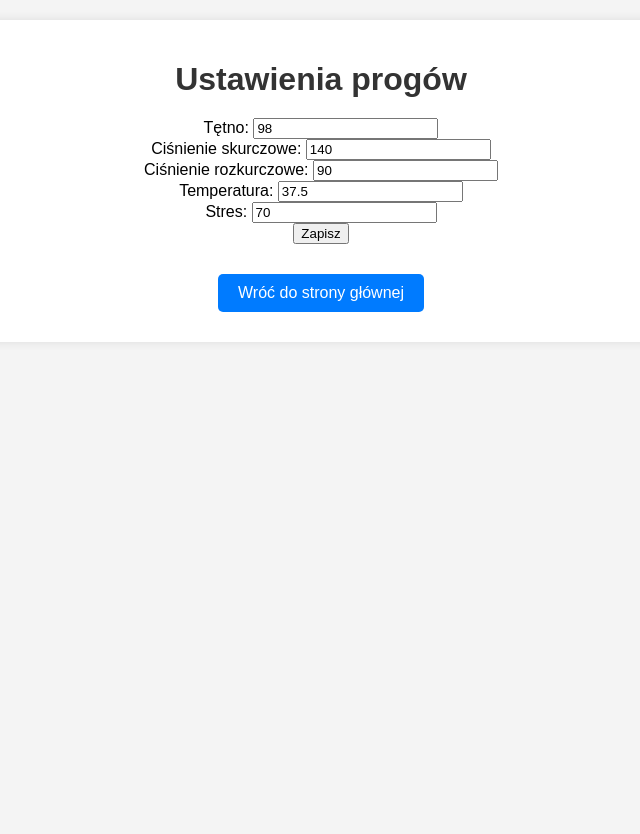
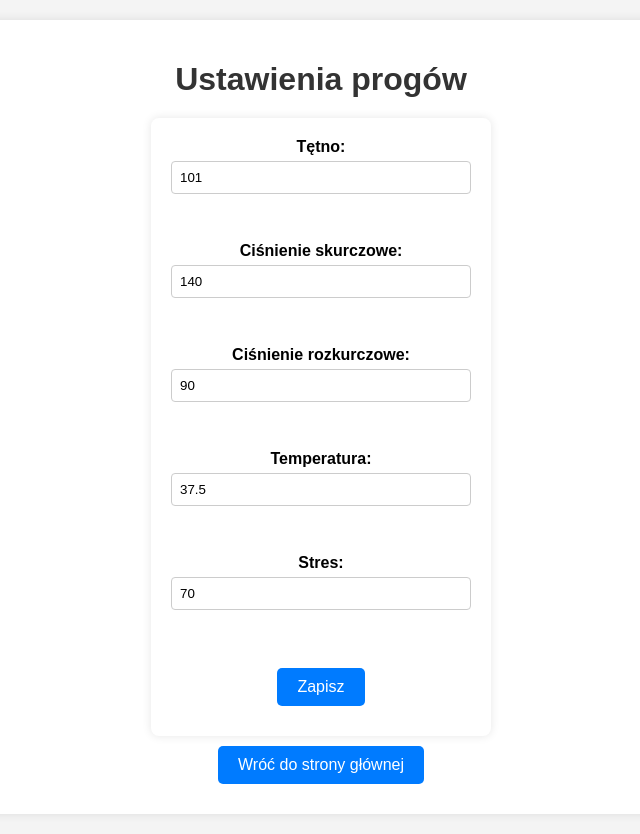
Before and after one commit to tofix96/ad_projekt, a Flask app: page /settings in a window 1280 px wide; the page is wider, and only the part inside the window is pictured. Shown: that part, without its empty margins (359-999 px from the left). Before the commit the page ends 312 px from the top of that part, so only its background shows below. Run offline with Flask 3, Linux system fonts and the light colour scheme.

Commit message:
Second commit

```diff
--- a/routes.py
+++ b/routes.py
@@ -164,16 +164,11 @@ def upload_file():
             try:
                 new_data = load_json(file_path)
                 validate_data(new_data)
-
-                # Przeniesienie danych z data.json do history.json
                 existing_data = load_json('data.json')
                 history_data = load_json('history.json')
                 history_data.extend(existing_data)
                 save_json('history.json', history_data)
-
-                # Zapisanie nowych danych do data.json
                 save_json('data.json', new_data)
-
                 return redirect(url_for('index'))
             except json.JSONDecodeError as e:
                 print(f"Error decoding JSON file: {e}")
--- a/settings.json
+++ b/settings.json
@@ -1 +1 @@
-{"heart_rate_threshold": "98", "blood_pressure_systolic_threshold": "140", "blood_pressure_diastolic_threshold": "90", "temperature_threshold": "37.5", "stress_threshold": "70"}
+{"heart_rate_threshold": "101", "blood_pressure_systolic_threshold": "140", "blood_pressure_diastolic_threshold": "90", "temperature_threshold": "37.5", "stress_threshold": "70"}
--- a/static/styles.css
+++ b/static/styles.css
@@ -142,3 +142,26 @@ table th {
     border-radius: 20px;
     height: auto;
 }
+form {
+    background-color: #fff;
+    padding: 20px;
+    border-radius: 8px;
+    box-shadow: 0 0 10px rgba(0, 0, 0, 0.1);
+    width: 300px;
+    align-self: center;
+    margin: 0 auto;
+}
+label {
+    display: block;
+    margin-bottom: 10px;
+    font-weight: bold;
+}
+input[type="number"] {
+    width: 100%;
+    padding: 8px;
+    margin-top: 5px;
+    margin-bottom: 20px;
+    border: 1px solid #ccc;
+    border-radius: 4px;
+    box-sizing: border-box;
+}
--- a/templates/settings.html
+++ b/templates/settings.html
@@ -15,7 +15,7 @@
         <label>Ciśnienie rozkurczowe: <input type="number" name="blood_pressure_diastolic_threshold" value="{{ settings.blood_pressure_diastolic_threshold }}"></label><br>
         <label>Temperatura: <input type="number" step="0.1" name="temperature_threshold" value="{{ settings.temperature_threshold }}"></label><br>
         <label>Stres: <input type="number" name="stress_threshold" value="{{ settings.stress_threshold }}"></label><br>
-        <button type="submit">Zapisz</button>
+        <button type="submit" class="styledButton">Zapisz</button>
     </form>
     <a href="/" class="styledButton">Wróć do strony głównej</a>
     </div>
```
Also changed, not shown: data copy.json (deleted, +0 -28 lines).
